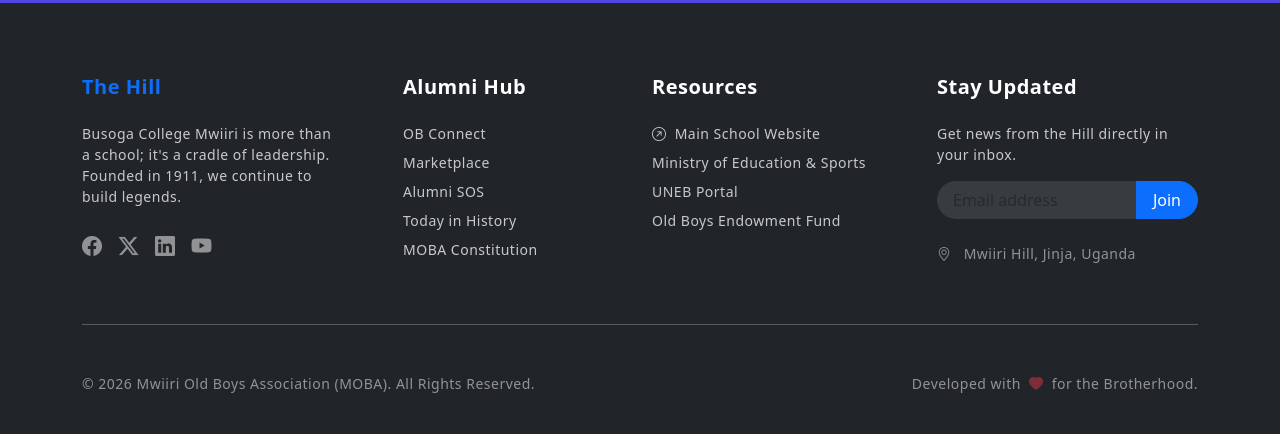
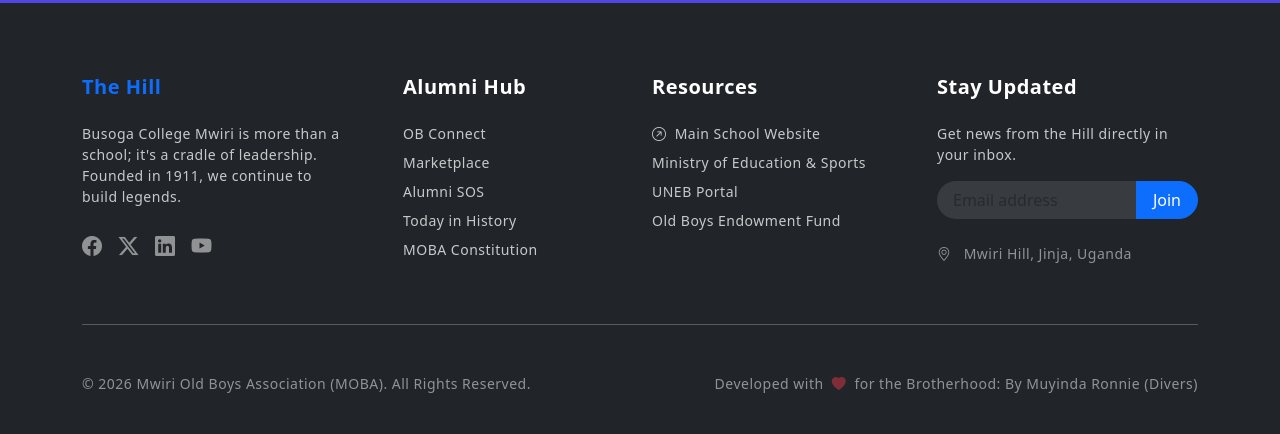
Before and after one commit to ronnie256-pro/mwiri-oldboys, a Django app: page /about/ in a window 1280 px wide. Shown: the part 2609-3043 px from the top of the page. Run offline with Django 5.2, Linux system fonts and the light colour scheme; data comes from the database, SQL or seed files in the repository; both versions use the stored data as it was after the commit.

Commit message:
updated code after presenting.

```diff
--- a/core/templates/footer.html
+++ b/core/templates/footer.html
@@ -5,7 +5,7 @@
             <div class="col-lg-3 col-md-6">
                 <h5 class="fw-bold mb-4 text-primary">The Hill</h5>
                 <p class="small opacity-75 mb-4">
-                    Busoga College Mwiiri is more than a school; it's a cradle of leadership. Founded in 1911, we continue to build legends.
+                    Busoga College Mwiri is more than a school; it's a cradle of leadership. Founded in 1911, we continue to build legends.
                 </p>
                 <div class="d-flex gap-3">
                     <a href="#" class="text-white opacity-50 hover-opacity-100"><i class="bi bi-facebook fs-5"></i></a>
@@ -56,7 +56,7 @@
                     <button class="btn btn-primary rounded-end-pill px-3" type="button">Join</button>
                 </div>
                 <div class="small opacity-50 mt-4">
-                    <i class="bi bi-geo-alt me-2"></i> Mwiiri Hill, Jinja, Uganda
+                    <i class="bi bi-geo-alt me-2"></i> Mwiri Hill, Jinja, Uganda
                 </div>
             </div>
 
@@ -66,10 +66,10 @@
 
         <div class="row align-items-center">
             <div class="col-md-6 text-center text-md-start">
-                <p class="small mb-0 opacity-50">&copy; {% now "Y" %} Mwiiri Old Boys Association (MOBA). All Rights Reserved.</p>
+                <p class="small mb-0 opacity-50">&copy; {% now "Y" %} Mwiri Old Boys Association (MOBA). All Rights Reserved.</p>
             </div>
             <div class="col-md-6 text-center text-md-end mt-3 mt-md-0">
-                <p class="small mb-0 opacity-50">Developed with <i class="bi bi-heart-fill text-danger mx-1"></i> for the Brotherhood.</p>
+                <p class="small mb-0 opacity-50">Developed with <i class="bi bi-heart-fill text-danger mx-1"></i> for the Brotherhood: By Muyinda Ronnie (Divers)</p>
             </div>
         </div>
     </div>
--- a/pages/templates/pages/about.html
+++ b/pages/templates/pages/about.html
@@ -1,6 +1,7 @@
 {% extends "base.html" %}
 
 {% block content %}
+<!--First section of the about us page-->
 <div class="container-fluid py-5 overflow-hidden" style="background: linear-gradient(135deg, #f8fafc 0%, #eef2ff 100%);">
     <div class="container py-5 mt-4">
         <div class="row align-items-center">
@@ -18,6 +19,7 @@
     </div>
 </div>
 
+<!--Our values section-->
 <div class="container py-5 my-5">
     <div class="text-center mb-5">
         <h2 class="fw-bold">Our Core Values</h2>
@@ -54,6 +56,7 @@
     </div>
 </div>
 
+<!--Legacy section-->
 <div class="container-fluid py-5 bg-white">
     <div class="container py-5">
         <div class="row g-5 align-items-center">
```
Also changed, not shown: db.sqlite3.
